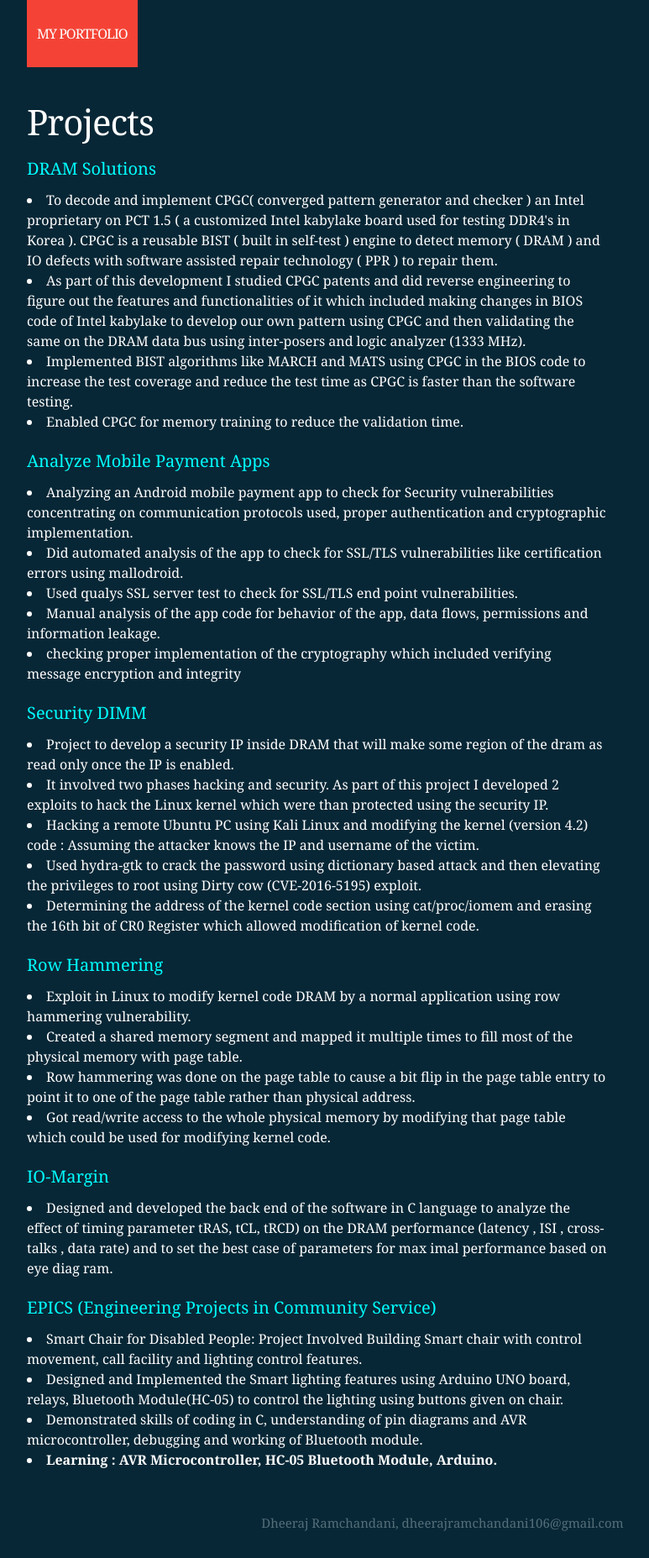
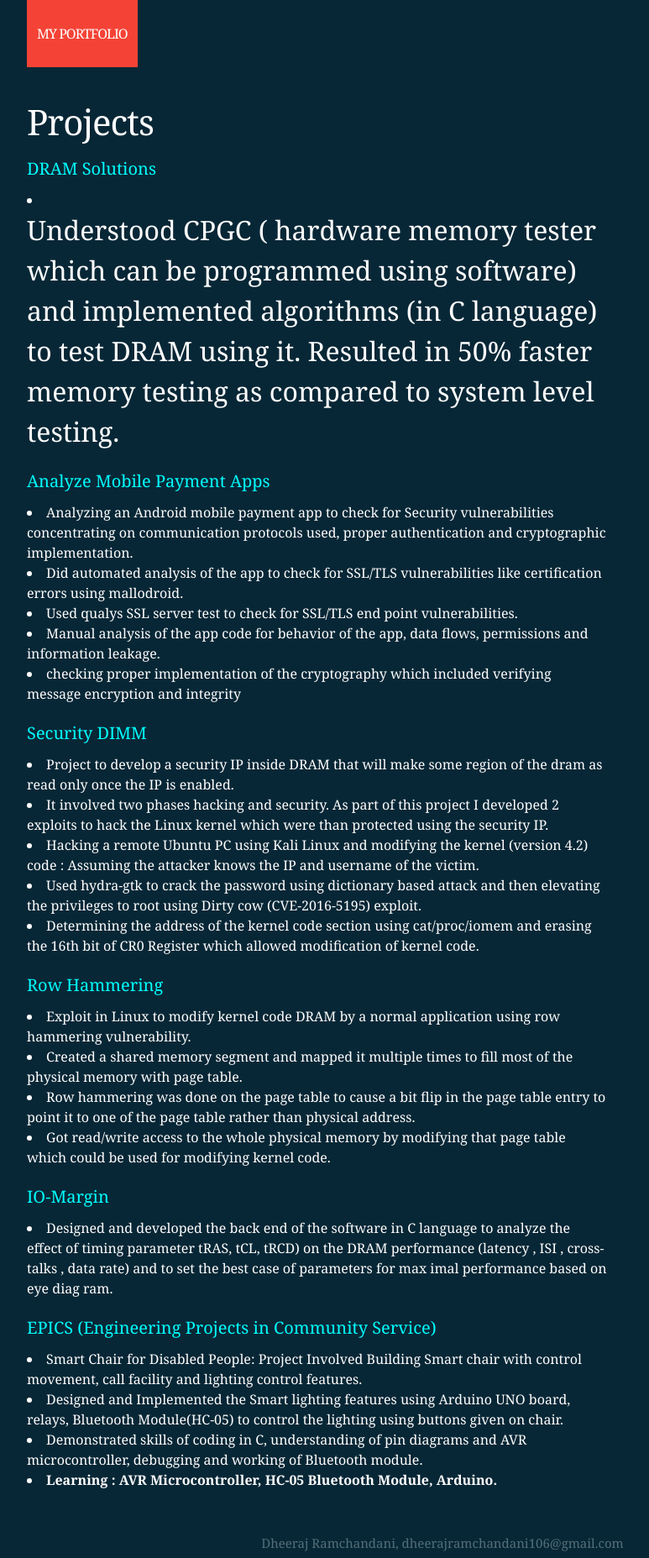
Before and after one commit to dheeraj141/dheeraj141.github.io, a Jekyll site: the page built from _posts/2016-06-01-Personal_projects.md, in a window 1280 px wide. Shown: the whole page at 84% size, without its empty margins (112-885 px from the left). Built offline with Jekyll 4.4.1, drawn with Linux system fonts in a browser that asks for light colours; before the commit the page ends 1831 px from its top, so only the background shows below that.

Commit message:
modifying the projects page

```diff
--- a/_posts/2016-06-01-Personal_projects.md
+++ b/_posts/2016-06-01-Personal_projects.md
@@ -12,10 +12,8 @@ categories: jekyll update
 <h4>DRAM Solutions</h4> </div>
 <div class="project_description">
 <ui>
-  <li> To decode and implement CPGC( converged pattern generator and checker ) an Intel proprietary on PCT 1.5 ( a customized Intel kabylake board used for testing DDR4's in Korea ). CPGC is a reusable BIST ( built in self-test ) engine to detect memory ( DRAM ) and IO defects with software assisted repair technology ( PPR ) to repair them.</li>
-  <li>As part of this development I studied CPGC patents and did reverse engineering to figure out the features and functionalities of it which included making changes in BIOS code of Intel kabylake to develop our own pattern using CPGC and then validating the same on the DRAM data bus using inter-posers and logic analyzer (1333 MHz).</li>
-  <li>Implemented BIST algorithms like MARCH and MATS using CPGC in the BIOS code to increase the test coverage and reduce the test time as CPGC is faster than the software testing.</li>
-  <li>Enabled CPGC for memory training to reduce the validation time.</li>
+  <li><h2> Understood CPGC ( hardware memory tester which can be programmed using software) and implemented algorithms (in C language) to test DRAM using it. Resulted in 50% faster memory testing as compared to system level testing.</h2></li>
+
   </ui>
   </div>
 
```
